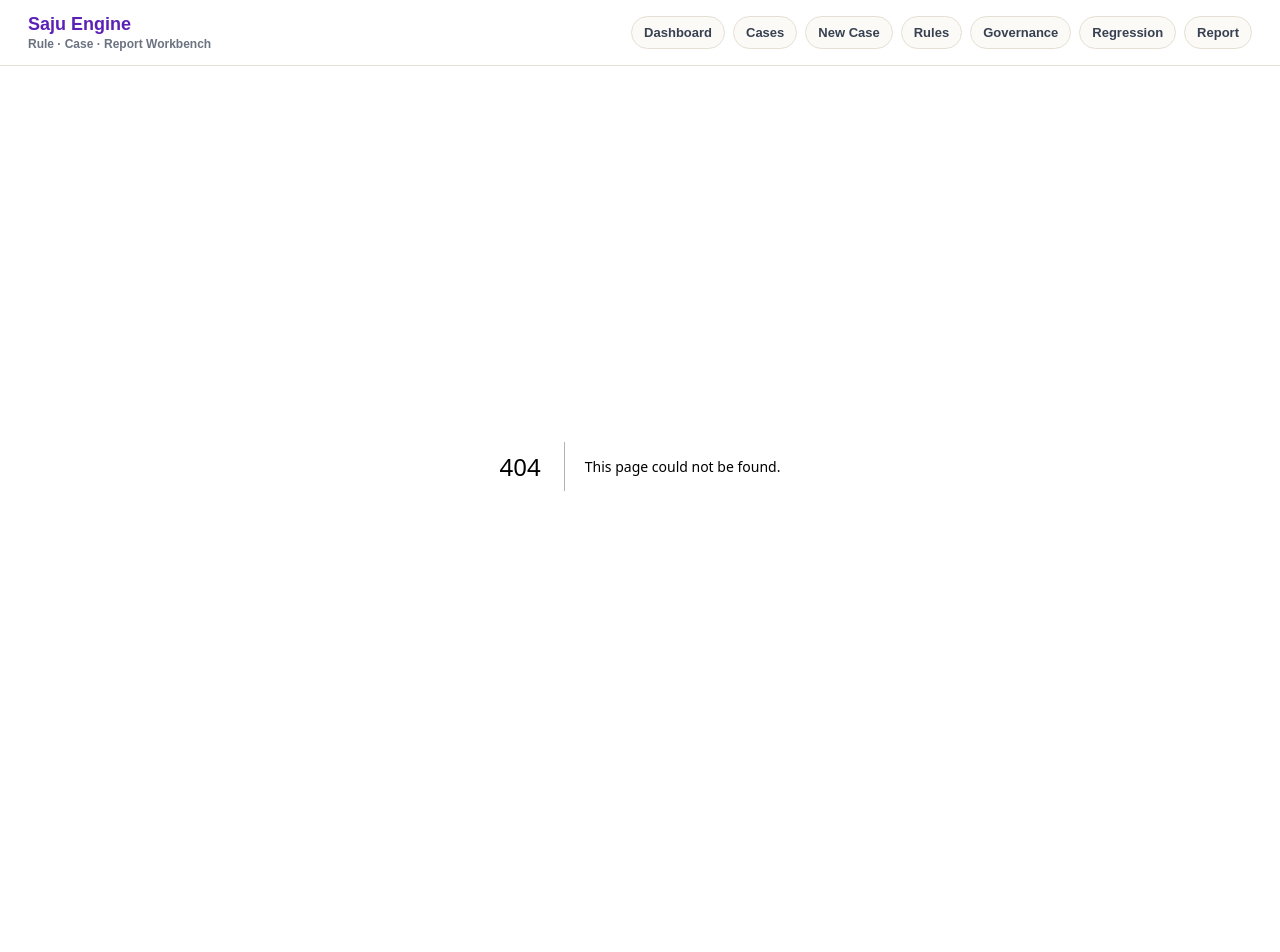
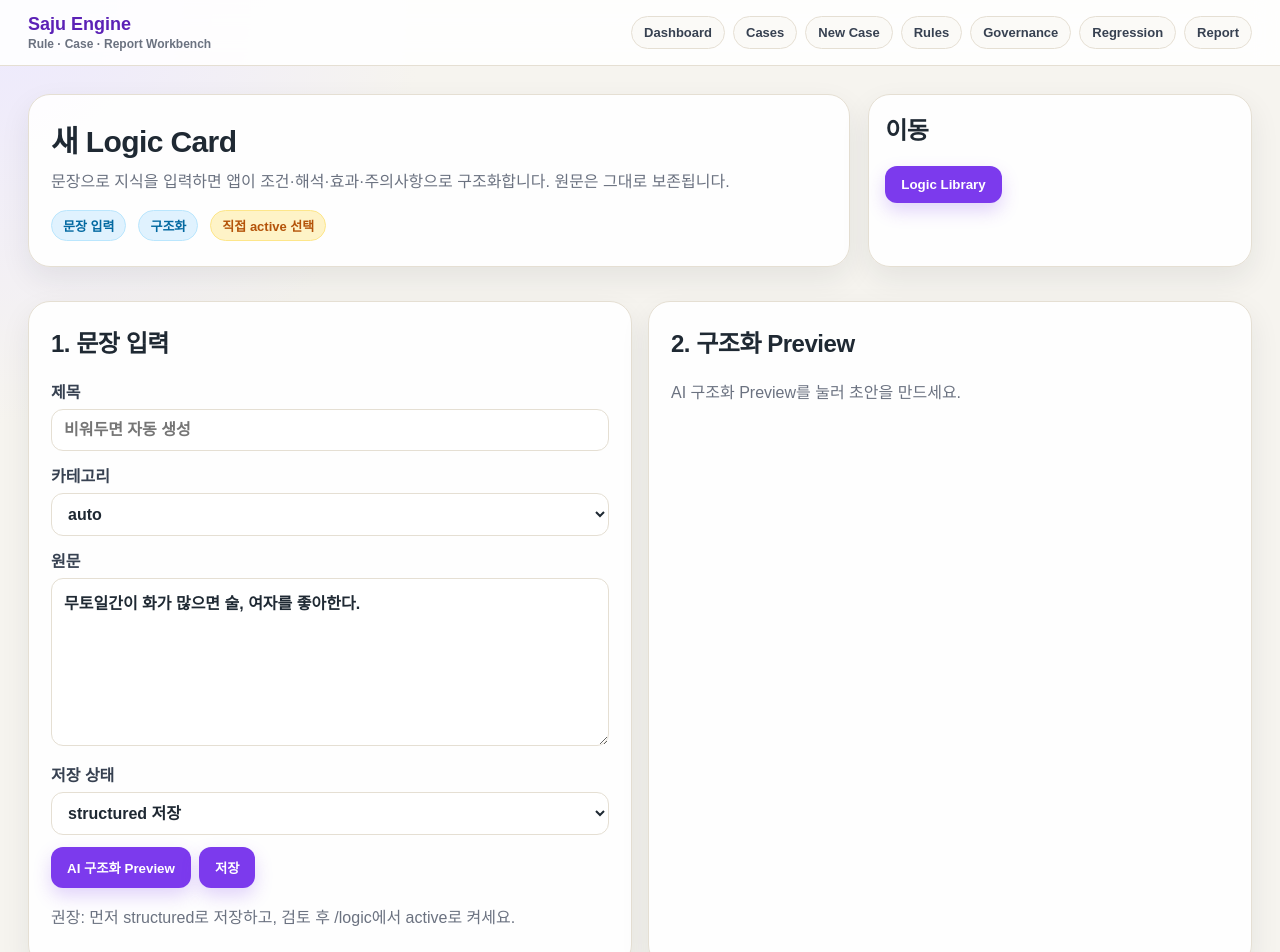
Before and after one commit to vujaderoom/sajuengine, a Next.js app in the folder frontend/: page /logic/new in a window 1280 px wide. Before the commit this address had no page. Shown: the top 952 px of the page. Before the commit the page ends 866 px from the top, so only its background shows below. Built offline with nearby package versions, Linux system fonts and the light colour scheme.

Commit message:
I3 add new logic card page

```diff
--- /dev/null
+++ b/frontend/app/logic/new/page.tsx
@@ -0,0 +1,94 @@
+"use client";
+
+import Link from "next/link";
+import { useState } from "react";
+
+const sample = "무토일간이 화가 많으면 술, 여자를 좋아한다.";
+
+export default function NewLogicPage() {
+  const [originalText, setOriginalText] = useState(sample);
+  const [title, setTitle] = useState("");
+  const [category, setCategory] = useState("auto");
+  const [active, setActive] = useState(false);
+  const [structured, setStructured] = useState<any>(null);
+  const [saved, setSaved] = useState<any>(null);
+  const [loading, setLoading] = useState(false);
+  const [error, setError] = useState<string | null>(null);
+
+  async function structure() {
+    setLoading(true);
+    setError(null);
+    try {
+      const res = await fetch("/api/logic-cards/structure", {
+        method: "POST",
+        headers: { "Content-Type": "application/json" },
+        body: JSON.stringify({ original_text: originalText, title, category, source: "user" }),
+      });
+      const data = await res.json();
+      if (!res.ok) throw new Error(data?.message ?? `API ${res.status}`);
+      setStructured(data.structured);
+    } catch (err) {
+      setError(err instanceof Error ? err.message : "unknown error");
+    } finally {
+      setLoading(false);
+    }
+  }
+
+  async function save() {
+    setLoading(true);
+    setError(null);
+    try {
+      const res = await fetch("/api/logic-cards", {
+        method: "POST",
+        headers: { "Content-Type": "application/json" },
+        body: JSON.stringify({ original_text: originalText, title: title || structured?.title || "", category, status: active ? "active" : "structured", active, source: "user", tags: structured?.effect?.tags ?? [], structured }),
+      });
+      const data = await res.json();
+      if (!res.ok) throw new Error(data?.message ?? `API ${res.status}`);
+      setSaved(data);
+    } catch (err) {
+      setError(err instanceof Error ? err.message : "unknown error");
+    } finally {
+      setLoading(false);
+    }
+  }
+
+  return (
+    <main>
+      <section className="page-hero">
+        <div className="card">
+          <h1 className="hero-title">새 Logic Card</h1>
+          <p className="hero-subtitle">문장으로 지식을 입력하면 앱이 조건·해석·효과·주의사항으로 구조화합니다. 원문은 그대로 보존됩니다.</p>
+          <div className="summary-strip"><span className="badge info">문장 입력</span><span className="badge info">구조화</span><span className="badge warn">직접 active 선택</span></div>
+        </div>
+        <div className="card compact"><h2>이동</h2><Link href="/logic"><button>Logic Library</button></Link>{loading && <p><span className="badge warn">처리 중</span></p>}{error && <p style={{ color: "#b91c1c" }}>Error: {error}</p>}</div>
+      </section>
+
+      <section className="grid" style={{ gridTemplateColumns: "1fr 1fr" }}>
+        <div className="card">
+          <h2>1. 문장 입력</h2>
+          <label>제목<input value={title} onChange={(e) => setTitle(e.target.value)} placeholder="비워두면 자동 생성" /></label>
+          <label>카테고리<select value={category} onChange={(e) => setCategory(e.target.value)}><option value="auto">auto</option><option value="일간별 성향">일간별 성향</option><option value="병약용신">병약용신</option><option value="십성">십성</option><option value="합충형파">합충형파</option><option value="신살/공망">신살/공망</option><option value="대운/세운">대운/세운</option><option value="일반 명리 문장">일반 명리 문장</option></select></label>
+          <label>원문<textarea value={originalText} onChange={(e) => setOriginalText(e.target.value)} rows={8} /></label>
+          <label>저장 상태<select value={active ? "active" : "structured"} onChange={(e) => setActive(e.target.value === "active")}><option value="structured">structured 저장</option><option value="active">바로 active</option></select></label>
+          <div className="summary-strip"><button onClick={structure}>AI 구조화 Preview</button><button onClick={save} disabled={!structured}>저장</button></div>
+          <p className="muted">권장: 먼저 structured로 저장하고, 검토 후 /logic에서 active로 켜세요.</p>
+        </div>
+
+        <div className="card">
+          <h2>2. 구조화 Preview</h2>
+          {!structured && <p className="muted">AI 구조화 Preview를 눌러 초안을 만드세요.</p>}
+          {structured && (
+            <>
+              <p className="summary-strip"><span className="badge info">{structured.category}</span>{structured.effect?.tags?.map((t: string) => <span className="badge" key={t}>{t}</span>)}</p>
+              <div className="card compact"><h3>정규화 해석</h3><p>{structured.interpretation?.normalized_summary}</p></div>
+              <div className="grid"><div className="card compact"><h3>조건</h3><pre>{JSON.stringify(structured.conditions, null, 2)}</pre></div><div className="card compact"><h3>효과</h3><pre>{JSON.stringify(structured.effect, null, 2)}</pre></div></div>
+              <div className="card compact"><h3>주의사항</h3><p>{structured.caution?.notes?.map((x: string, i: number) => <span className="badge warn" key={i}>{x}</span>)}</p></div>
+            </>
+          )}
+          {saved && <div className="card compact"><h3>저장 완료</h3><p><span className="badge good">saved</span><span className="badge info">{saved.card?.id}</span><span className="badge">{saved.path}</span></p><Link href="/logic"><button>목록에서 보기</button></Link></div>}
+        </div>
+      </section>
+    </main>
+  );
+}
```
